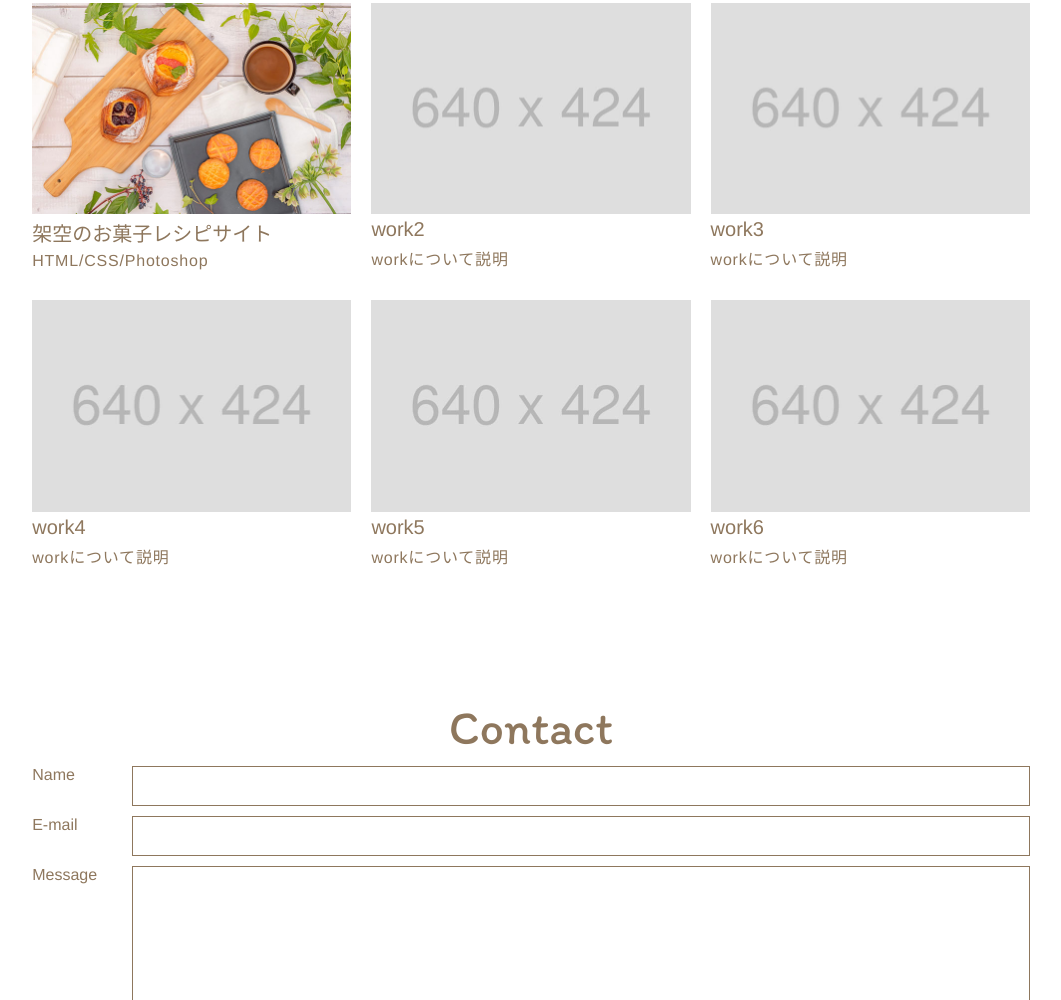
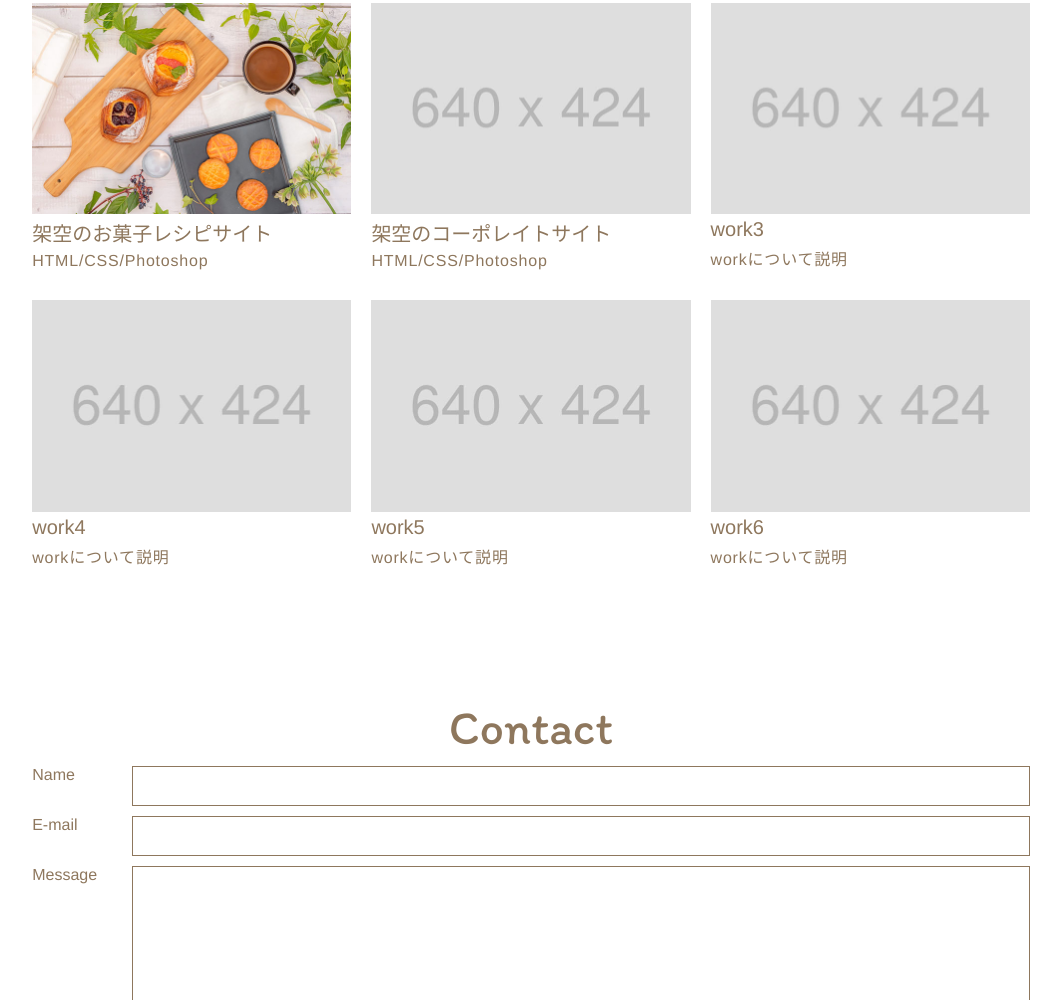
Before and after one commit to madokahoumura/portfolio, a plain HTML site: page index.html in a window 1280 px wide. Shown: the part 1157-2157 px from the top of the page, without its empty margins (109-1170 px from the left). Drawn offline with Linux system fonts and the light colour scheme; some packages are replaced by stand-ins of ours.

Commit message:
Update index.html

```diff
--- a/index.html
+++ b/index.html
@@ -57,9 +57,9 @@
                     <p>HTML/CSS/Photoshop</p>
                 </li>
                 <li>
-                    <img src="img/work2.jpg" alt="">
-                    <h4 class="content-title">work2</h4>
-                    <p>workについて説明</p>
+                    <a href="work2.html"><img src="img/work2.jpg" alt=""></a>
+                    <h4 class="content-title"><a href="work2.html">架空のコーポレイトサイト</a></h4>
+                    <p>HTML/CSS/Photoshop</p>
                 </li>
                 <li>
                     <img src="img/work3.jpg" alt="">
```
